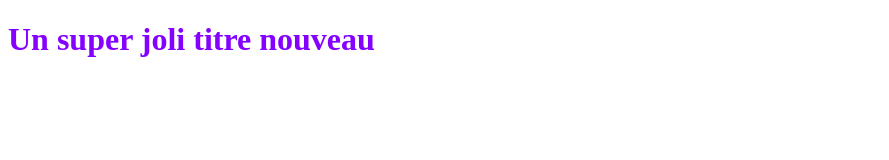
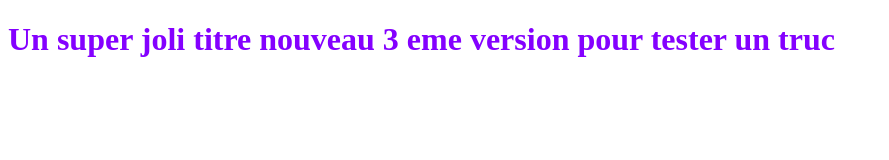
Before and after one commit to Goldorakor/OpenclassroomsProject, a plain HTML site: page index.html in a window 1280 px wide. Shown: the whole page, without its empty margins (0-889 px from the left). Drawn offline with Linux system fonts and the light colour scheme.

Commit message:
encore un test de push en modifiant index.html

```diff
--- a/index.html
+++ b/index.html
@@ -5,6 +5,6 @@
    <link rel="stylesheet" type="text/css" href="styles.css">
 </head>
 <body>
-   <h1>Un super joli titre nouveau</h1>
+   <h1>Un super joli titre nouveau 3 eme version pour tester un truc</h1>
 </body>
 </html>
```
